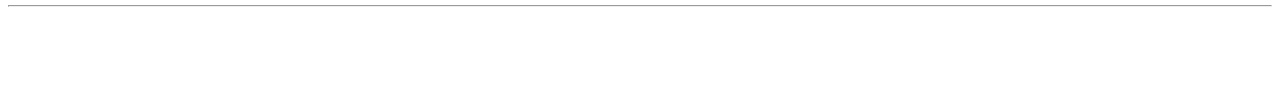
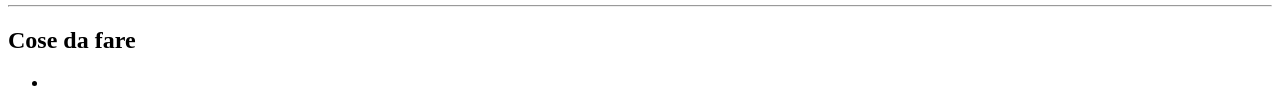
Before and after one commit to Marcomagnano93/html-london-trip, a plain HTML site: page index.html in a window 1280 px wide. Shown: the part 876-981 px from the top of the page. Before the commit the page ends 891 px from the top, so only its background shows below. Drawn offline with Linux system fonts and the light colour scheme.

Commit message:
ADD: second section: h2 and ul

```diff
--- a/index.html
+++ b/index.html
@@ -59,6 +59,11 @@
 
         <section> <!--cose da fare-->
 
+            <h2>Cose da fare</h2>
+
+            <ul>
+                <li></li>
+            </ul>
         </section>
     </main>
 </body>
```
